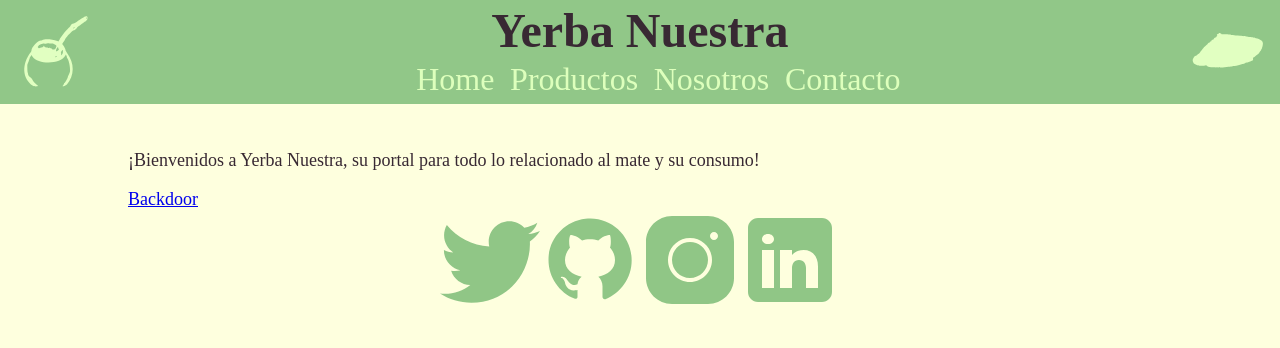
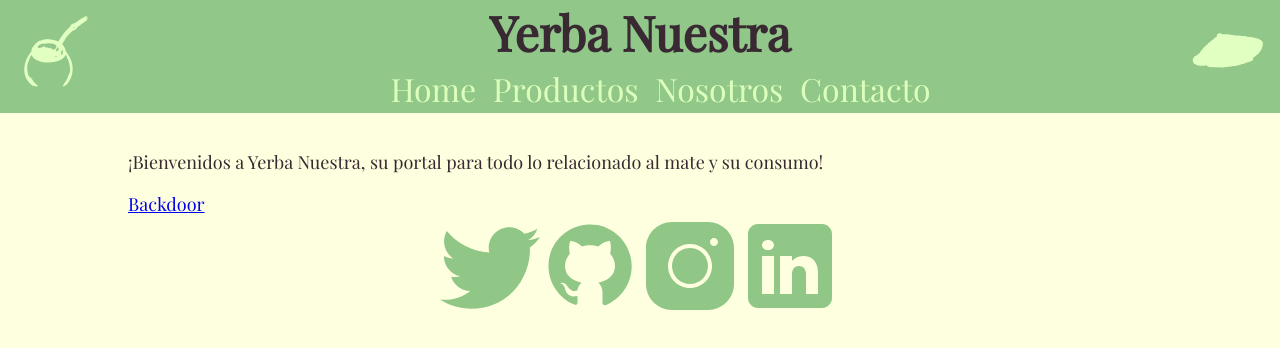
Before and after one commit to AndresPataFM/Yerba-Nuestra, a website: page index.html in a window 1280 px wide. Drawn offline with nearby package versions, Linux system fonts and the light colour scheme.

Commit message:
solucionar problema font test 3

```diff
--- a/scss/bases/_variables.scss
+++ b/scss/bases/_variables.scss
@@ -11,10 +11,8 @@ $svg-Color: invert(95%) sepia(7%) saturate(1307%) hue-rotate(37deg) brightness(1
 $svg-Color-Dark: invert(86%) sepia(11%) saturate(1206%) hue-rotate(61deg) brightness(87%) contrast(82%);
 
 //Font
-@font-face {
-    font-family: 'PlayfairDisplay-VariableFont';
-    src: url('https://fonts.googleapis.com/css2?family=Playfair+Display&display=swap');
-};
+@import url('https://fonts.googleapis.com/css2?family=Playfair+Display&display=swap');
+
 
 // Media
 
--- a/scss/structure/_general.scss
+++ b/scss/structure/_general.scss
@@ -1,6 +1,7 @@
 body{
     width: 80%;
     font-size: 18px;
+    font-family: 'Playfair Display', serif;
 }
 h3{
 
```
Also changed, not shown: css/style.css.
